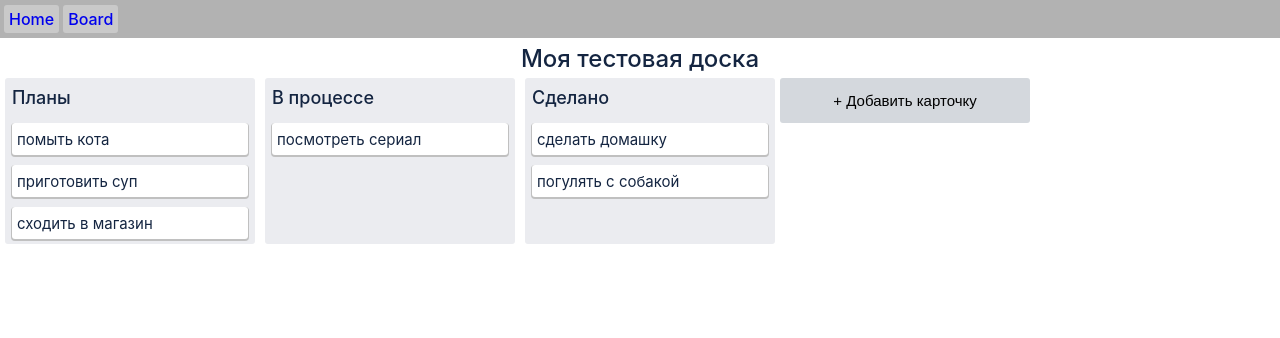
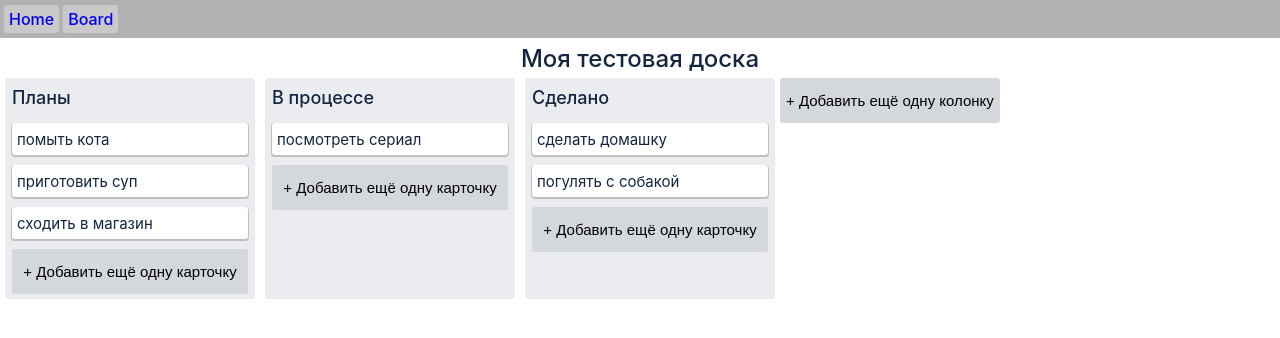
Before and after one commit to Kamikadze-Prog/my-trello-frontend, a React (Create React App) app: page /board in a window 1280 px wide. Shown: the top 338 px of the page. Built offline with nearby package versions, Linux system fonts and the light colour scheme.

Commit message:
added button to list

```diff
--- a/src/pages/Board/Board.tsx
+++ b/src/pages/Board/Board.tsx
@@ -53,7 +53,7 @@ export default class Board extends React.Component {
         <h2 className="board-name">{title}</h2>
         <div className="inner_board-container">
           {list}
-          <button>+ Добавить карточку</button>
+          <button className="new-column">+ Добавить ещё одну колонку</button>
         </div>
       </div>
     );
--- a/src/pages/Board/components/Card/card.scss
+++ b/src/pages/Board/components/Card/card.scss
@@ -26,8 +26,9 @@ $bgColor: #fff;
 }
 
 button {
+  margin: 5px;
   border: none;
-  width: 250px;
+  width: auto;
   height: 45px;
   border-radius: 3px;
   font-family: sans-serif, 'Courier New';
@@ -35,9 +36,16 @@ button {
   background-color: #d4d8dd;
   cursor: pointer;
 }
+.new-column {
+  margin: 0;
+}
 
 button:hover {
-  background-color: #e9e5e5;
+  background-color: #dadce3;
+}
+
+.new-column:hover {;
+  background-color: #c1c9cb;
 }
 
 button:active, button:focus {
--- a/src/pages/Board/components/List/List.tsx
+++ b/src/pages/Board/components/List/List.tsx
@@ -11,6 +11,7 @@ export default function List(lists): JSX.Element {
     <div className="toDo-container">
       <h2>{title}</h2>
       <div className="inner_toDo-container">{todo}</div>
+      <button>+ Добавить ещё одну карточку</button>
     </div>
   );
 }
```
Also changed, not shown: 1 other file (tests, documents, lock files or other folders).
